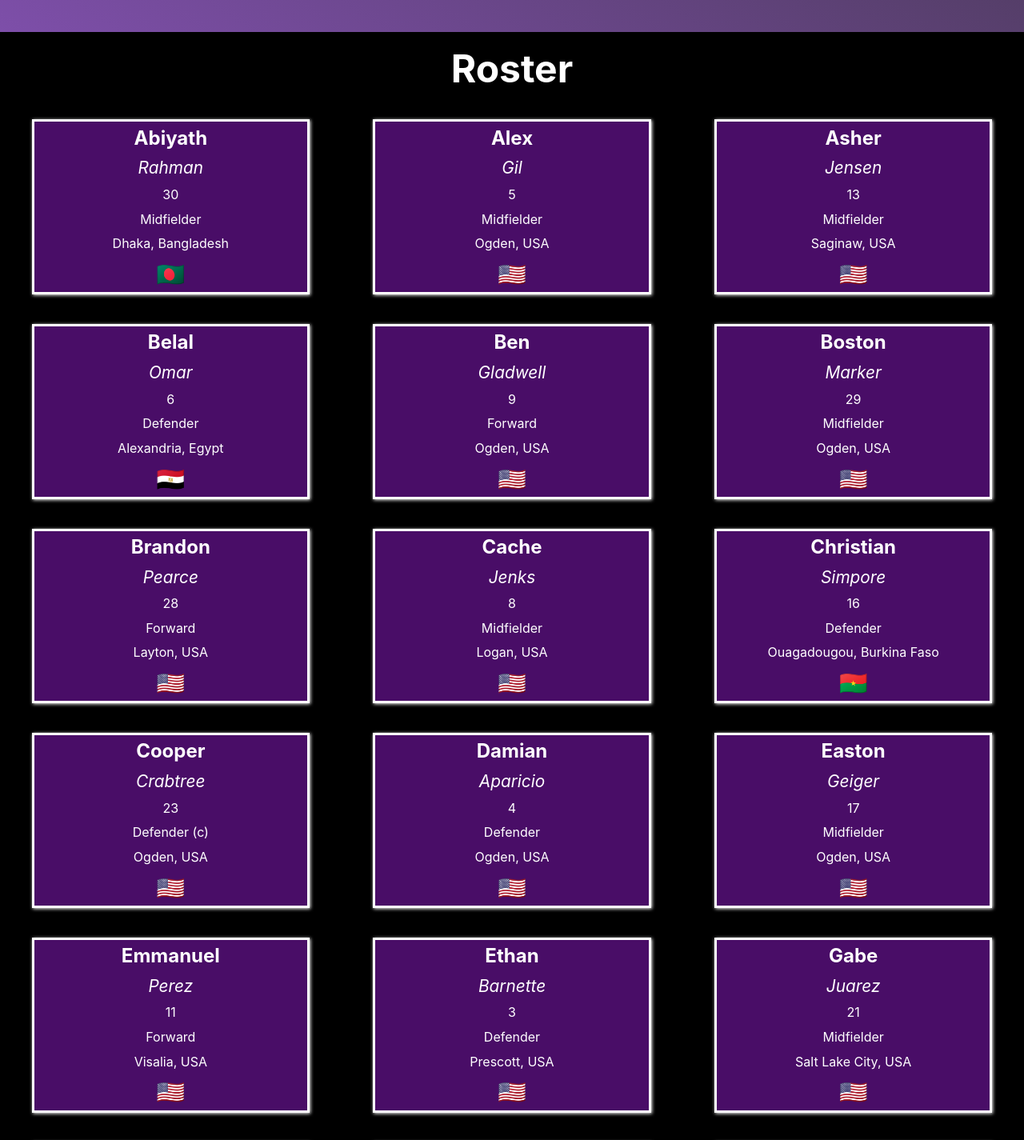
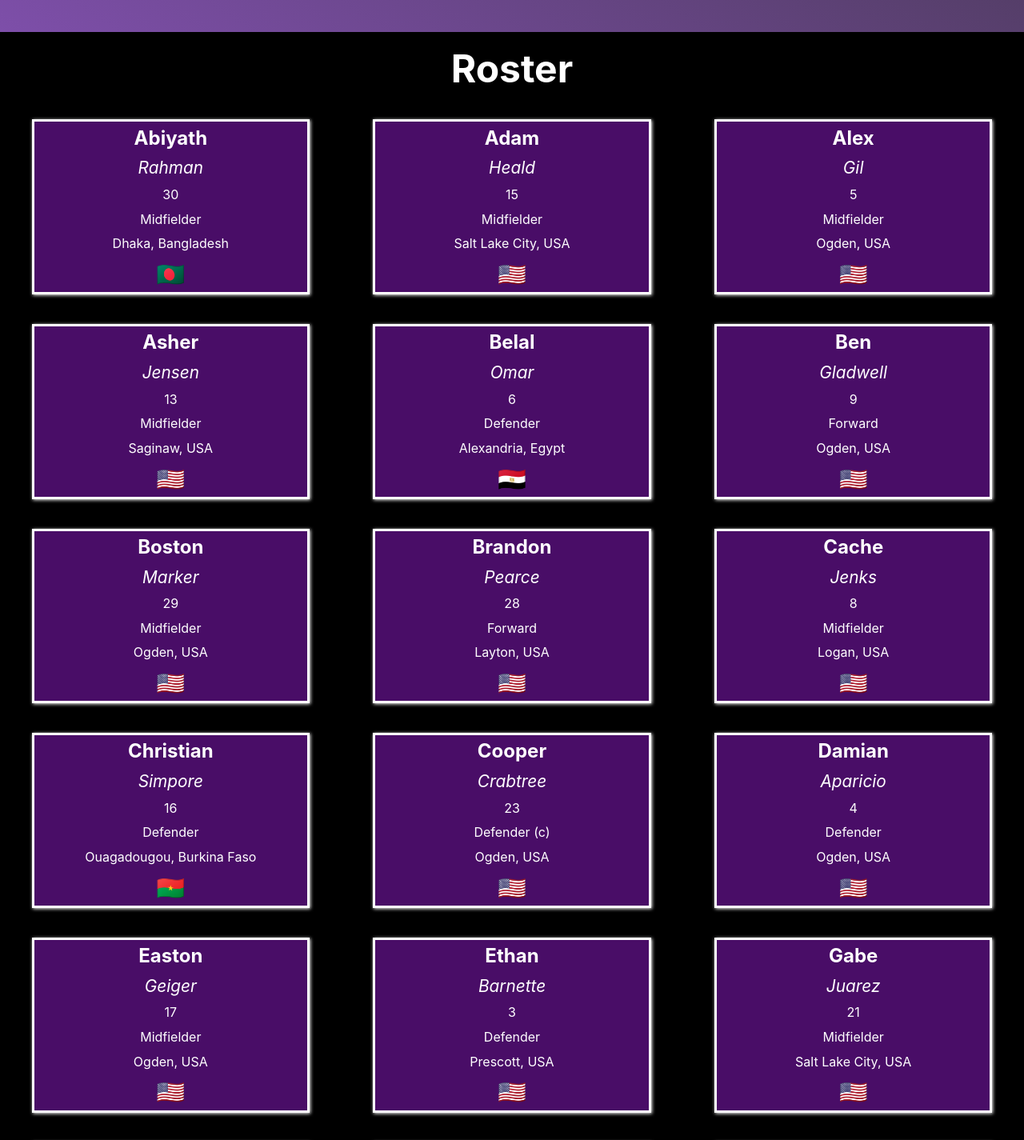
Before and after one commit to renanmbs/WeberB, a React (Create React App) app: page / in a window 1280 px wide. Shown: the part 760-2185 px from the top of the page at 80% size. Built offline with nearby package versions, Linux system fonts and the light colour scheme; grey boxes are pictures that could not be loaded.

Commit message:
Oct 13 2023

```diff
--- a/src/components/roster/roster-obj.js
+++ b/src/components/roster/roster-obj.js
@@ -9,6 +9,18 @@ export const players = [
         goals:0,
         assists:0,
         flag:"🇧🇩"
+    },
+
+    {
+        name:"Adam",
+        last:"Heald",
+        number:15,
+        position:"Midfielder",
+        city:"Salt Lake City",
+        country:"USA",
+        goals:0,
+        assists:0,
+        flag:"🇺🇸"
     },
 
     {
@@ -167,17 +179,17 @@ export const players = [
         flag:"🇺🇸"
     },
 
-    {
-        name:"Emmanuel",
-        last:"Perez",
-        number:11,
-        position:"Forward",
-        city:"Visalia",
-        country:"USA",
-        goals:1,
-        assists:0,
-        flag:"🇺🇸"
-    },
+    // {
+    //     name:"Emmanuel",
+    //     last:"Perez",
+    //     number:11,
+    //     position:"Forward",
+    //     city:"Visalia",
+    //     country:"USA",
+    //     goals:1,
+    //     assists:0,
+    //     flag:"🇺🇸"
+    // },
 
     {
         name:"Ethan",
@@ -328,7 +340,7 @@ export const players = [
     {
         name:"Wilonja",
         last:"Tumaini",
-        number:27,
+        number:25,
         position:"Forward",
         city:"Kigoma",
         country:"Tanzania",
```
